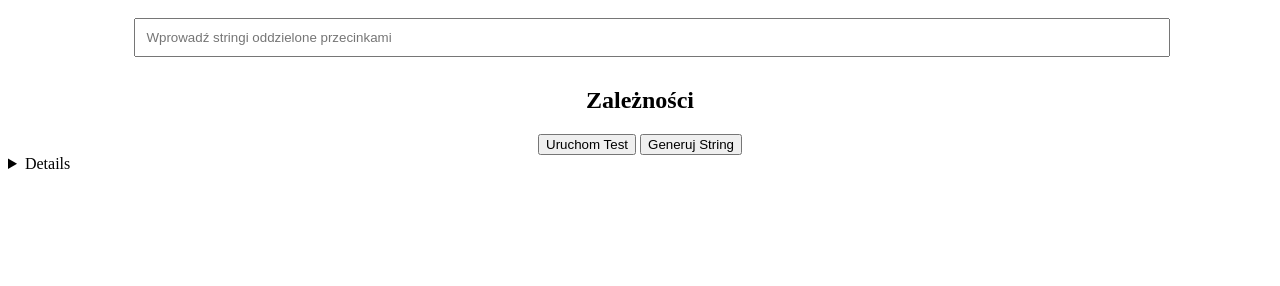
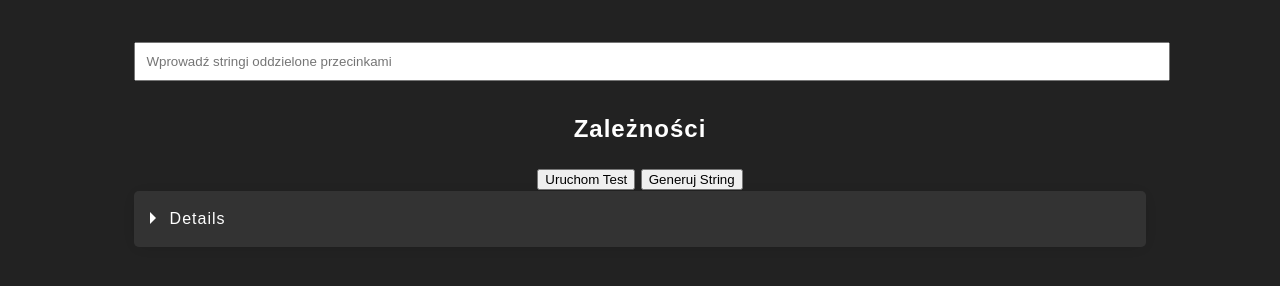
Before and after one commit to r3conx/Tester-Zale-no-ci, a plain HTML site: page index.html in a window 1280 px wide. Drawn offline with Linux system fonts and the light colour scheme.

Commit message:
17 sty 2024, 14:41

```diff
--- a/style.css
+++ b/style.css
@@ -22,3 +22,62 @@
     border: 1px solid #ddd;
     cursor: move; /* styl  kursora do przeciągania */
 }
+
+details {
+    width: 80%;
+    margin: 0 auto ;
+    background: #282828;
+    margin-bottom: .5rem;
+    box-shadow: 0 .1rem 1rem -.5rem rgba(0,0,0,.4);
+    border-radius: 5px;
+    overflow: hidden;
+    color: white;
+  }
+
+  summary {
+    padding: 1rem;
+    display: block;
+    background: #333;
+    padding-left: 2.2rem;
+    position: relative;
+    cursor: pointer;
+  }
+
+  summary:before {
+    content: '';
+    border-width: .4rem;
+    border-style: solid;
+    border-color: transparent transparent transparent #fff;
+    position: absolute;
+    top: 1.3rem;
+    left: 1rem;
+    transform: rotate(0);
+    transform-origin: .2rem 50%;
+    transition: .25s transform ease;
+  }
+
+  /* THE MAGIC 🧙‍♀️ */
+  details[open] > summary:before {
+    transform: rotate(90deg);
+  }
+
+
+  details summary::-webkit-details-marker {
+    display:none;
+  }
+
+  details > ul {
+    padding-bottom: 1rem;
+    margin-bottom: 0;
+  }
+
+
+  body {
+    background: #222;
+    height: 100vh;
+    font-family: sans-serif;
+    color: white;
+    line-height: 1.5;
+    letter-spacing: 1px;
+    margin-top: 2rem;
+  }
```
